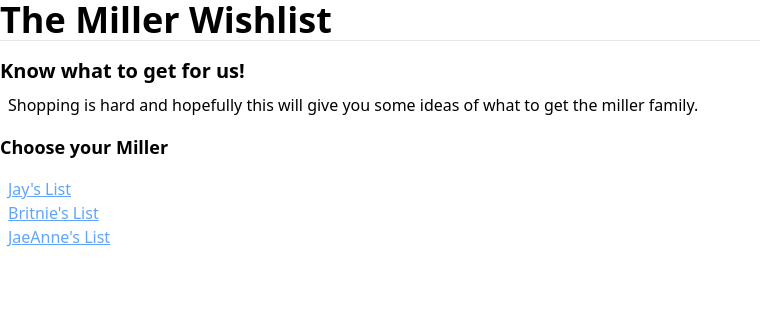
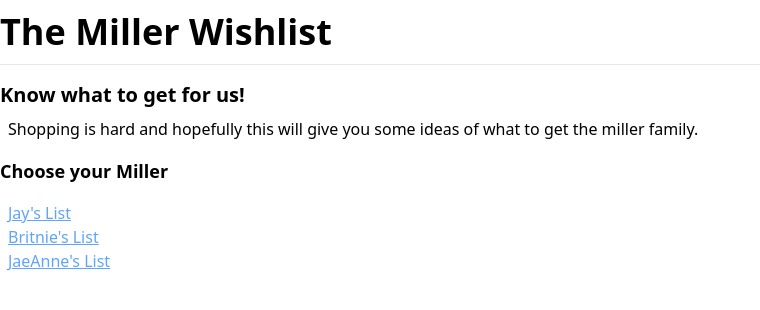
Before and after one commit to kjaymiller/miller-shopping-list, a Python web app: template templates/index.html in a window 1280 px wide. Shown: the top 310 px of the page, without its empty margins (0-760 px from the left). Run offline with Jinja, Linux system fonts and the light colour scheme; the template is opened without the code that fills it, so the values that code supplies are empty.

Commit message:
update header

```diff
--- a/output/britnies-list.html
+++ b/output/britnies-list.html
@@ -11,7 +11,7 @@
 </head>
 <body>
     <div class="mb-4">
-    <h1 class="text-4xl">The Miller Wishlist</h1>
+    <h1 class="text-4xl my-3">The Miller Wishlist</h1>
     <hr />
     </div>
 <div class="container mx-auto">
--- a/output/index.html
+++ b/output/index.html
@@ -11,7 +11,7 @@
 </head>
 <body>
     <div class="mb-4">
-    <h1 class="text-4xl">The Miller Wishlist</h1>
+    <h1 class="text-4xl my-3">The Miller Wishlist</h1>
     <hr />
     </div>
 <div class="container mx-auto">
--- a/output/jaeannes-list.html
+++ b/output/jaeannes-list.html
@@ -11,7 +11,7 @@
 </head>
 <body>
     <div class="mb-4">
-    <h1 class="text-4xl">The Miller Wishlist</h1>
+    <h1 class="text-4xl my-3">The Miller Wishlist</h1>
     <hr />
     </div>
 <div class="container mx-auto">
--- a/output/jays-list.html
+++ b/output/jays-list.html
@@ -11,7 +11,7 @@
 </head>
 <body>
     <div class="mb-4">
-    <h1 class="text-4xl">The Miller Wishlist</h1>
+    <h1 class="text-4xl my-3">The Miller Wishlist</h1>
     <hr />
     </div>
 <div class="container mx-auto">
--- a/output/static/style.css
+++ b/output/static/style.css
@@ -649,6 +649,11 @@ ul li {
   margin-right: auto;
 }
 
+.my-3 {
+  margin-top: 0.75rem;
+  margin-bottom: 0.75rem;
+}
+
 .mb-4 {
   margin-bottom: 1rem;
 }
--- a/static/style.css
+++ b/static/style.css
@@ -649,6 +649,11 @@ ul li {
   margin-right: auto;
 }
 
+.my-3 {
+  margin-top: 0.75rem;
+  margin-bottom: 0.75rem;
+}
+
 .mb-4 {
   margin-bottom: 1rem;
 }
--- a/templates/base.html
+++ b/templates/base.html
@@ -11,7 +11,7 @@
 </head>
 <body>
     <div class="mb-4">
-    <h1 class="text-4xl">The Miller Wishlist</h1>
+    <h1 class="text-4xl my-3">The Miller Wishlist</h1>
     <hr />
     </div>
 <div class="container mx-auto">
```
